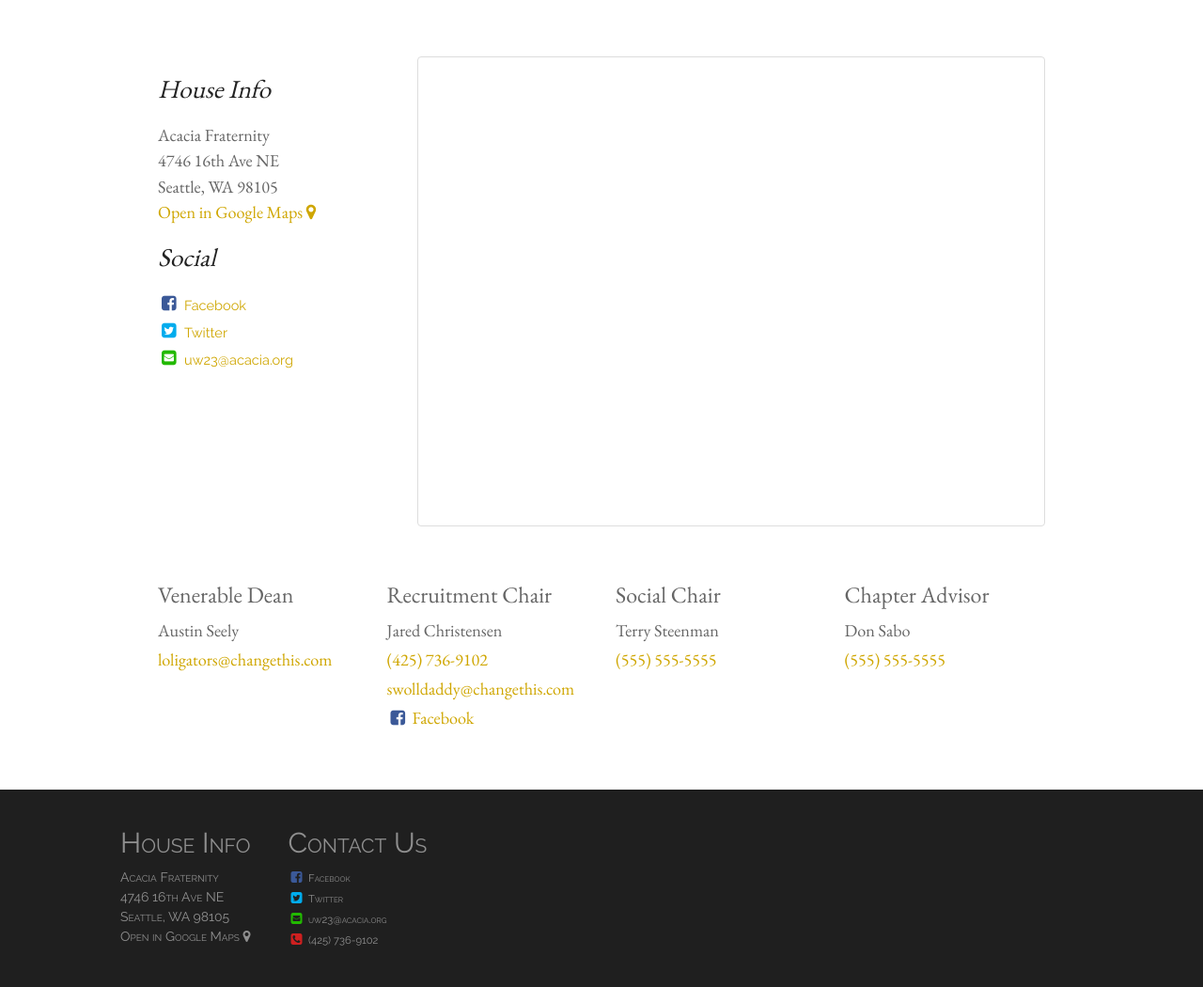
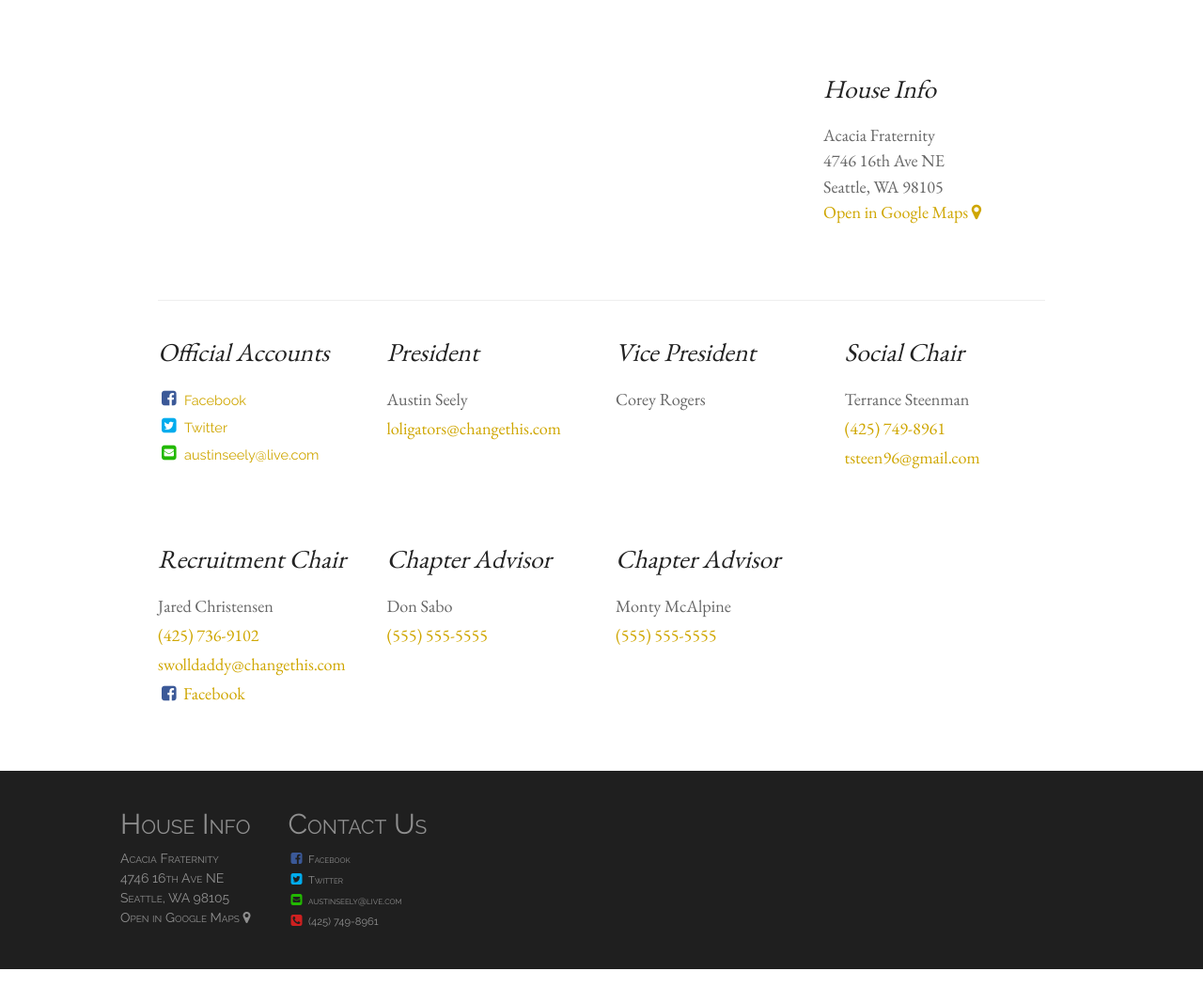
Before and after one commit to Garrett-M/acacia-web, a Jekyll site: the page built from contact-us.html, in a window 1280 px wide and 1400 px high. Shown: the part 350-1400 px from the top of the window at 94% size. Built offline with Jekyll 4.4.1, drawn with Linux system fonts in a browser that asks for light colours; nearby versions of some CDN libraries; comment, search, counter and statistics services are not loaded.

Commit message:
minor changes

```diff
--- a/_config.yml
+++ b/_config.yml
@@ -10,12 +10,12 @@ social:
     link: http://twitter.com/acaciauw
     icon: fa-twitter-square
 email:
-  text: uw23@acacia.org
-  link: uw23@acacia.org
+  text: austinseely@live.com
+  link: austinseely@live.com
   icon: fa-envelope-square
 phone:
-  text: (425) 736-9102
-  link: 14257369102
+  text: (425) 749-8961
+  link: 14257498961
   icon: fa-phone-square
 description: "Official page of the Acacia Fraternity at the University of Washington"
 keywords: "Acacia UW University Washington Seattle Fraternity AKAK AK Brotherhood"
--- a/_includes/social.html
+++ b/_includes/social.html
@@ -4,10 +4,10 @@
 <div class="social">
 {% endif %}
     <h2>
-        {% if include.text == null %}
+        {% if include.text %}
+        {{ include.text }}
+        {% else %}
         Contact Us
-        {% else %}
-        {{ include.text }}
         {% endif %}
     </h2>
     {% for platform in site.social %}
@@ -18,7 +18,7 @@
         </a>
     </div>
     {% endfor %}
-    {% if site.email != null and include.show_email != 'false' %}
+    {% if site.email and include.show_email != 'false' %}
     <div>
         <a href="mailto:{{ site.email.link }}">
             <i class="fa {{ site.email.icon }} fa-fw" aria-hidden="true"></i>
@@ -26,7 +26,7 @@
         </a>
     </div>
     {% endif %}
-    {% if site.phone != null and include.show_phone != 'false' %}
+    {% if site.phone and include.show_phone != 'false' %}
     <div>
         <a href="tel:{{ site.phone.link }}">
             <i class="fa {{ site.phone.icon }} fa-fw" aria-hidden="true"></i>
--- a/_layouts/guide-page.html
+++ b/_layouts/guide-page.html
@@ -3,13 +3,13 @@ layout: default
 ---
 <div class="content clearfix">
     <div class="col col-sm-3">
-        <nav class="sidenav">
+        <nav class="sidenav b-border-sm">
             <h3>{{ page.nav.title }}</h3>
             <ul class="first-level">
                 {% for item in page.nav.items %}
                 <li {% if page.url contains item.link %}class="active"{% endif %}>
                     <a href="{{ item.link | prepend: site.baseurl }}">{{ item.text }}</a>
-                    {% if item.children != null %}
+                    {% if item.children %}
                         <ul class="second-level">
                         {% for subitem in item.children %}
                             <li><a href="{% if subitem.link contains '#' %}{{ subitem.link }}{% else %}{{ subitem.link | prepend: site.baseurl }}{% endif %}">{{ subitem.text }}</a></li>
--- a/contact-us.html
+++ b/contact-us.html
@@ -6,9 +6,18 @@ banner:
 title: Contact Us | Acacia Fraternity UW
 contacts:
     -
-        title: Venerable Dean
+        title: President
         name: Austin Seely
         email: loligators@changethis.com
+    -
+        title: Vice President
+        name: Corey Rogers
+    -
+        title: Social Chair
+        name: Terrance Steenman
+        phone: (425) 749-8961
+        phone-link: 'tel:14257498961'
+        email: tsteen96@gmail.com
     -
         title: Recruitment Chair
         name: Jared Christensen
@@ -17,53 +26,44 @@ contacts:
         email: swolldaddy@changethis.com
         facebook: https://www.facebook.com/jared.christenson.54
     -
-        title: Social Chair
-        name: Terry Steenman
-        phone: (555) 555-5555
-        phone-link: tel:15555555552
-    -
         title: Chapter Advisor
         name: Don Sabo
         phone: (555) 555-5555
         phone-link: tel:15555555555
+    -
+        title: Chapter Advisor
+        name: Monty McAlpine
+        phone: (555) 555-5555
+        phone-link: tel:15555555555
 ---
 <div class="content">
-    <div class="clearfix">
-        <div class="col col-sm-3 grid">
-            {% include house.html is_section="true" %}
-            {% include social.html is_section="true" text="Social" show_phone='false' %}
-        </div>
+    <div class="clearfix b-border-sm-a">
         <div class="col col-sm-9">
             <div id="gmap_canvas_container">
                 <div id="gmap_canvas">
                 </div>
             </div>
         </div>
+        <div class="col col-sm-3 house-container">
+            {% include house.html is_section="true" %}
+        </div>
     </div>
-    <div class="clearfix">
+    <div class="clearfix grid">
         <div class="row">
+            <div class="col-sm-6 col-md-3 contact-info">
+                {% include social.html is_section="true" text="Official Accounts" show_phone='false' %}
+            </div>
             {% for entry in page.contacts %}
-            {% capture count %}{% cycle 'break', '', '', '' %}{% endcapture %}
-            {% if count == 'break' and forloop.index > 1 %}
-            </div>
-            <div class="row">
-            {% endif %}
             <section class="col-sm-6 col-md-3 contact-info">
-                <h3>{{ entry.title }}</h3>
+                <h2>{{ entry.title }}</h2>
                 <div>{{ entry.name }}</div>
-                {% if entry.phone != null %}
-                <div><a href="{{ entry.phone-link }}">{{ entry.phone }}</a></div>
-                {% endif %}
-                {% if entry.email != null %}
-                <div><a href="mailto:{{ entry.email }}">{{ entry.email }}</a></div>
-                {% endif %}
-                {% if entry.facebook != null %}
-                <div><a href="{{ entry.facebook }}"><i class="fa fa-facebook-square fa-fw" aria-hidden="true"></i> Facebook</a></div>
-                {% endif %}
+                {% if entry.phone %}<div><a href="{{ entry.phone-link }}">{{ entry.phone }}</a></div>{% endif %}
+                {% if entry.email %}<div><a href="mailto:{{ entry.email }}">{{ entry.email }}</a></div>{% endif %}
+                {% if entry.facebook %}<div><a href="{{ entry.facebook }}"><i class="fa fa-facebook-square fa-fw" aria-hidden="true"></i> Facebook</a></div>{% endif %}
             </section>
             {% endfor %}
         </div>
     </div>
 </div>
 <script type="text/javascript" src="//maps.google.com/maps/api/js?key=AIzaSyBz1Fl47gOOSPXM4-ebuKbYss8jOUDjplw"></script>
-<script type="text/javascript">function init_map(){var myOptions = {zoom:14,center:new google.maps.LatLng(47.6644121,-122.31048399999997),mapTypeId: google.maps.MapTypeId.ROADMAP};map = new google.maps.Map(document.getElementById("gmap_canvas"), myOptions);marker = new google.maps.Marker({map: map,position: new google.maps.LatLng(47.6644121, -122.31048399999997)});infowindow = new google.maps.InfoWindow({content:"<b>Acacia Fraternity</b><br/>4746 16th Ave NE<br/>98105 Seattle, WA" });google.maps.event.addListener(marker, "click", function(){infowindow.open(map,marker);});infowindow.open(map,marker);}google.maps.event.addDomListener(window, 'load', init_map);</script>
+<script type="text/javascript">function init_map(){var myOptions = {zoom:14,center:new google.maps.LatLng(47.6644121,-122.31048399999997),mapTypeId: google.maps.MapTypeId.ROADMAP};map = new google.maps.Map(document.getElementById("gmap_canvas"), myOptions);marker = new google.maps.Marker({map: map,position: new google.maps.LatLng(47.6644121, -122.31048399999997)});infowindow = new google.maps.InfoWindow({content:"<b>Acacia Fraternity</b><br/>4746 16th Ave NE<br/>98105 Seattle, WA" });google.maps.event.addListener(marker, "click", function(){infowindow.open(map,marker);});}google.maps.event.addDomListener(window, 'load', init_map);</script>
--- a/sass/main.sass
+++ b/sass/main.sass
@@ -162,6 +162,20 @@ a
     &:last-child
       padding-left: $section-padding
 
+.b-border-sm
+  @media (max-width: 767px)
+    border-bottom: 1px solid #eee
+    padding-bottom: $section-padding / 2
+
+.b-border-sm-a
+  @media (min-width: 768px)
+    border-bottom: 1px solid #eee
+    padding-bottom: $section-padding / 2
+
+.b-border
+  border-bottom: 1px solid #eee
+  padding-bottom: $section-padding / 2
+
 .social a
   text-decoration: none
   font-family: $main-font
@@ -286,23 +300,36 @@ a.thumbnail
 #gmap_canvas_container
   margin: $section-padding 0 ($section-padding / 2)
   padding: 0
-  height: 500px
+  height: 210px
   overflow: hidden
+
+#border
   border: 1px solid #ddd
   border-radius: 4px
 
 #gmap_canvas
-  height: 500px
+  height: 210px
   width: 100%
 
 #gmap_canvas img
   max-width: none !important
   background: none !important
 
-.grid
-  margin: $section-padding 0 ($section-padding + 20px)
+.house-container
+  @media (min-width: 768px)
+    margin-bottom: ($section-padding + 20px)
+  margin-top: $section-padding
 
 .contact-info
+  @media (min-width: 768px)
+    height: 200px
+    margin-top: 0
+    margin-bottom: 0
   line-height: 1.7
+  margin-top: $section-padding
+
+  &:not(:last-child), &:first-child
+    margin-bottom: $section-padding / 2
+
+.grid
   margin-top: $section-padding / 2
-  margin-bottom: $section-padding / 2
```
Also changed, not shown: current-members.html (added, +126 -0 lines), css/main.css, 1 other file.
